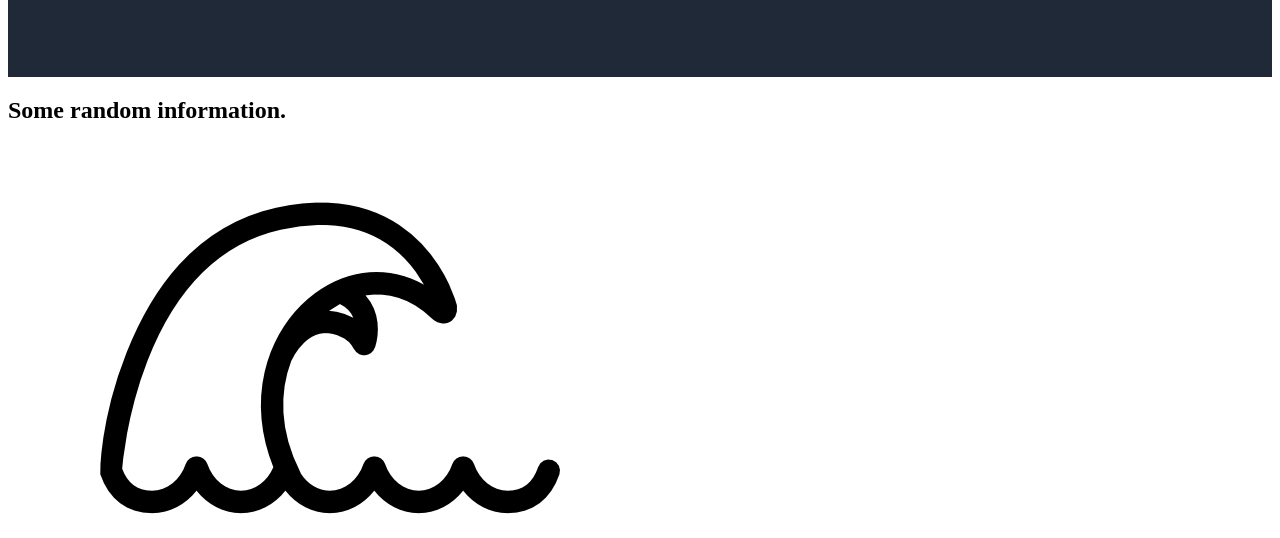
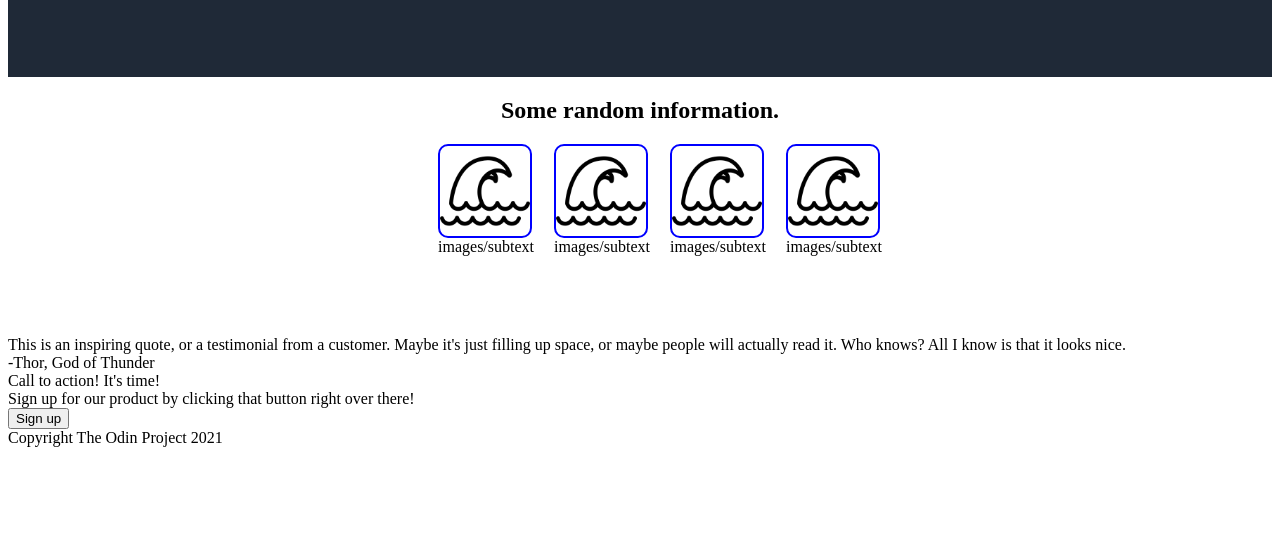
Before and after one commit to blueberryhan/odin-landing-page, a plain HTML site: page index.html in a window 1280 px wide. Shown: the part 258-796 px from the top of the page. Drawn offline with Linux system fonts and the light colour scheme.

Commit message:
add CSS for information block

```diff
--- a/styles.css
+++ b/styles.css
@@ -42,3 +42,30 @@ body {
 h1, p, button, ul {
   margin: 0;
 }
+
+.information {
+  display: flex;
+  flex-direction: column;
+  margin-bottom: 80px;
+}
+
+h2 {
+  text-align: center;
+}
+
+.info-images {
+  display: flex;
+  justify-content: center;
+  gap: 20px;
+}
+
+.info-images li{
+  display: flex;
+  flex-direction: column;
+}
+
+li img {
+  width: 90px;
+  border: 2px solid blue;
+  border-radius: 10px;
+}
```
